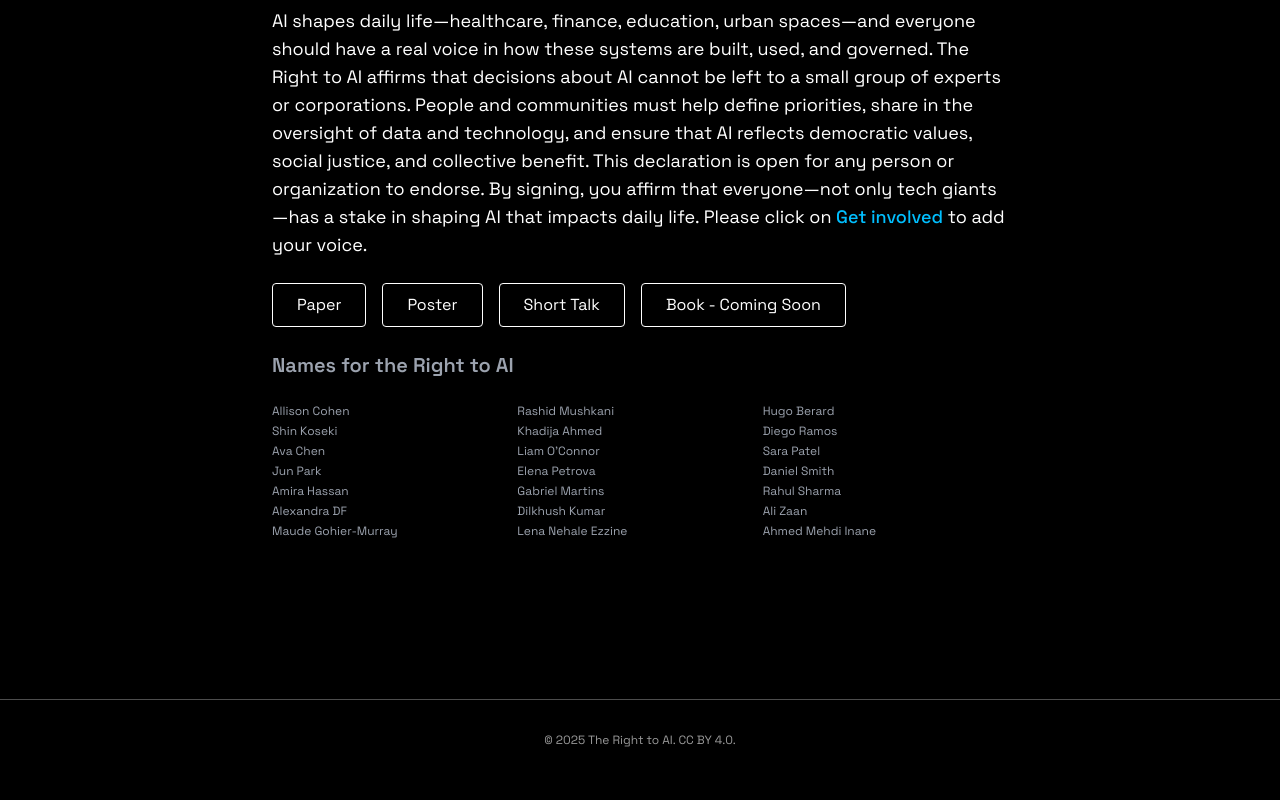
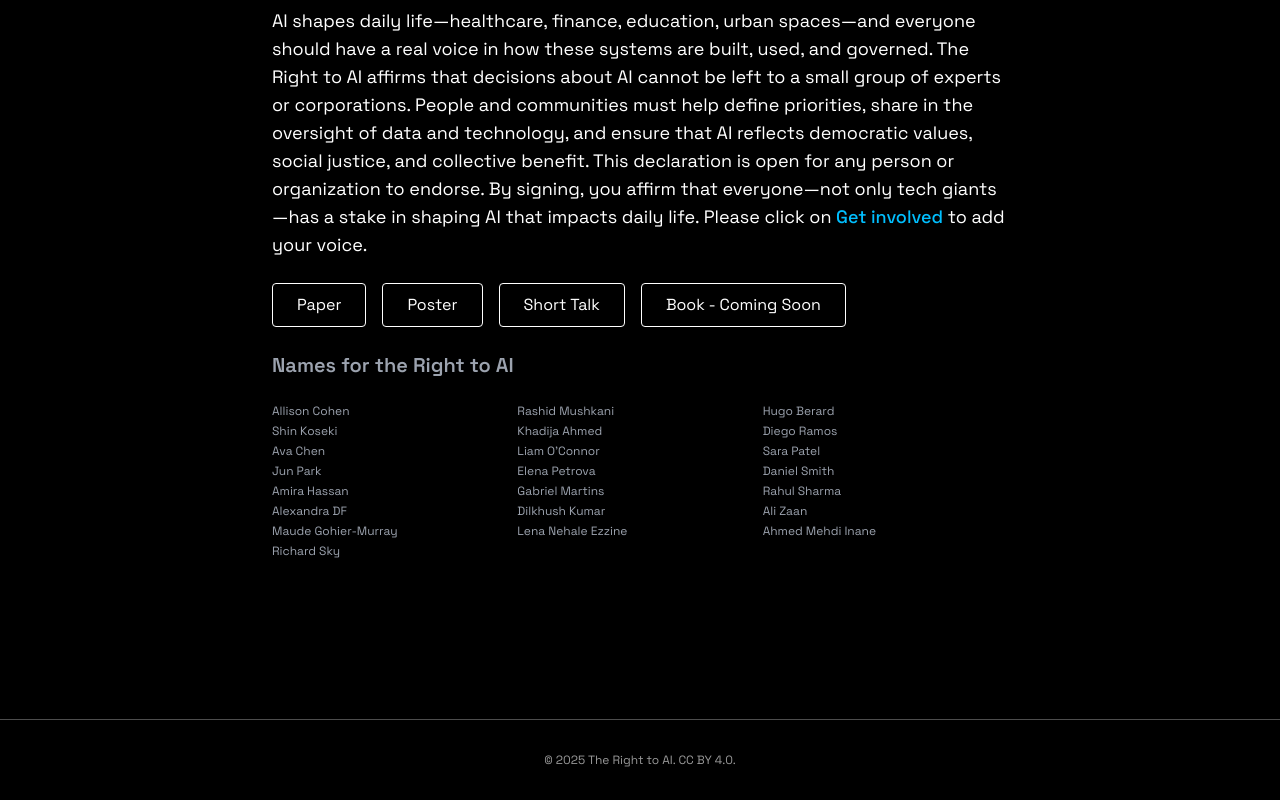
Before and after one commit to rsdmu/therighttoai, a Next.js app: page / in a window 1280 px wide. Shown: the part 941-1741 px from the top of the page. Built offline with nearby package versions, Linux system fonts and the light colour scheme.

Commit message:
-names...

```diff
--- a/app/page.tsx
+++ b/app/page.tsx
@@ -74,6 +74,7 @@ export default function Home() {
           <span>Maude Gohier-Murray</span>
           <span>Lena Nehale Ezzine</span>
           <span>Ahmed Mehdi Inane</span>
+          <span>Richard Sky</span>
         </div>
 
       </Section>
```
